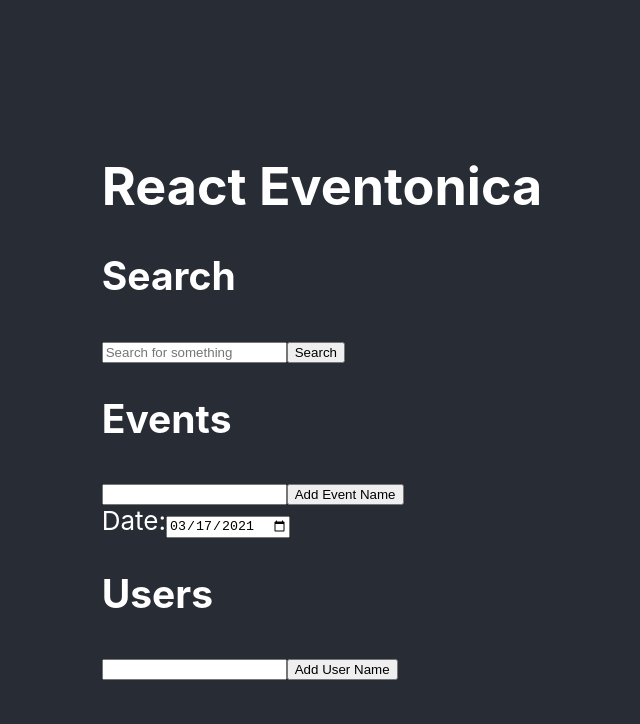
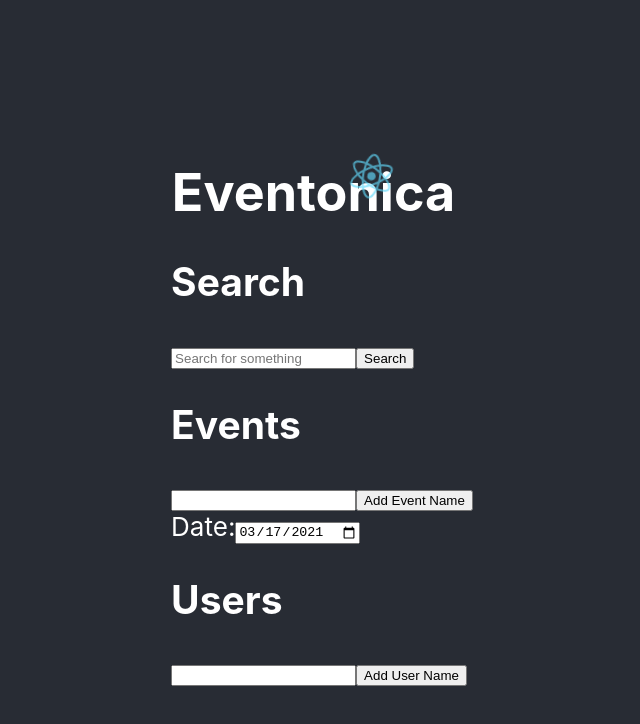
Before and after one commit to picaq/react-eventonica, a React (Create React App) app: page / in a window 1280 px wide. Shown: the top 724 px of the page, without its empty margins (318-958 px from the left). Built offline with nearby package versions, Linux system fonts and the light colour scheme.

Commit message:
add spinning React logo to h1

```diff
--- a/src/App.css
+++ b/src/App.css
@@ -4,7 +4,14 @@
 
 .App-logo {
   height: 40vmin;
+  height: 1.05em;
+  vertical-align: middle;
+  vertical-align: .143em;
   pointer-events: none;
+  display: inline-block;
+  margin-right: -4.815em;
+  margin-left: 3.108em;
+  opacity: .66;
 }
 
 @media (prefers-reduced-motion: no-preference) {
--- a/src/App.js
+++ b/src/App.js
@@ -1,4 +1,4 @@
-// import logo from './logo.svg';
+import logo from './logo.svg';
 import React, { useState, useEffect } from 'react';
 import './App.css';
 
@@ -11,7 +11,7 @@ function App() {
     // <div className="App">
     <>
       <header className="App-header">
-        <h1>React Eventonica</h1>
+        <h1><img className="App-logo" src={logo} alt="React atom logo spinning"/> Eventonica</h1>
       </header>
       <main>
         <Search title="Search"/>
```
